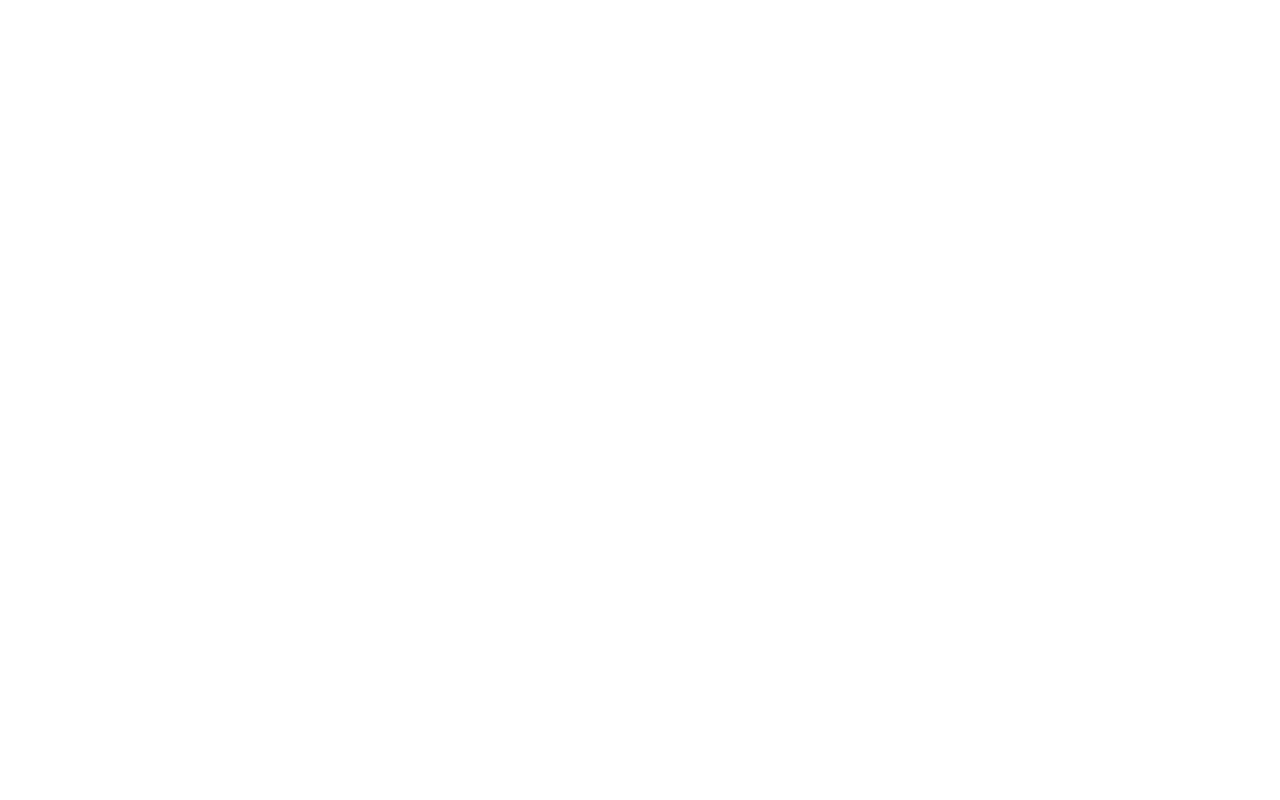
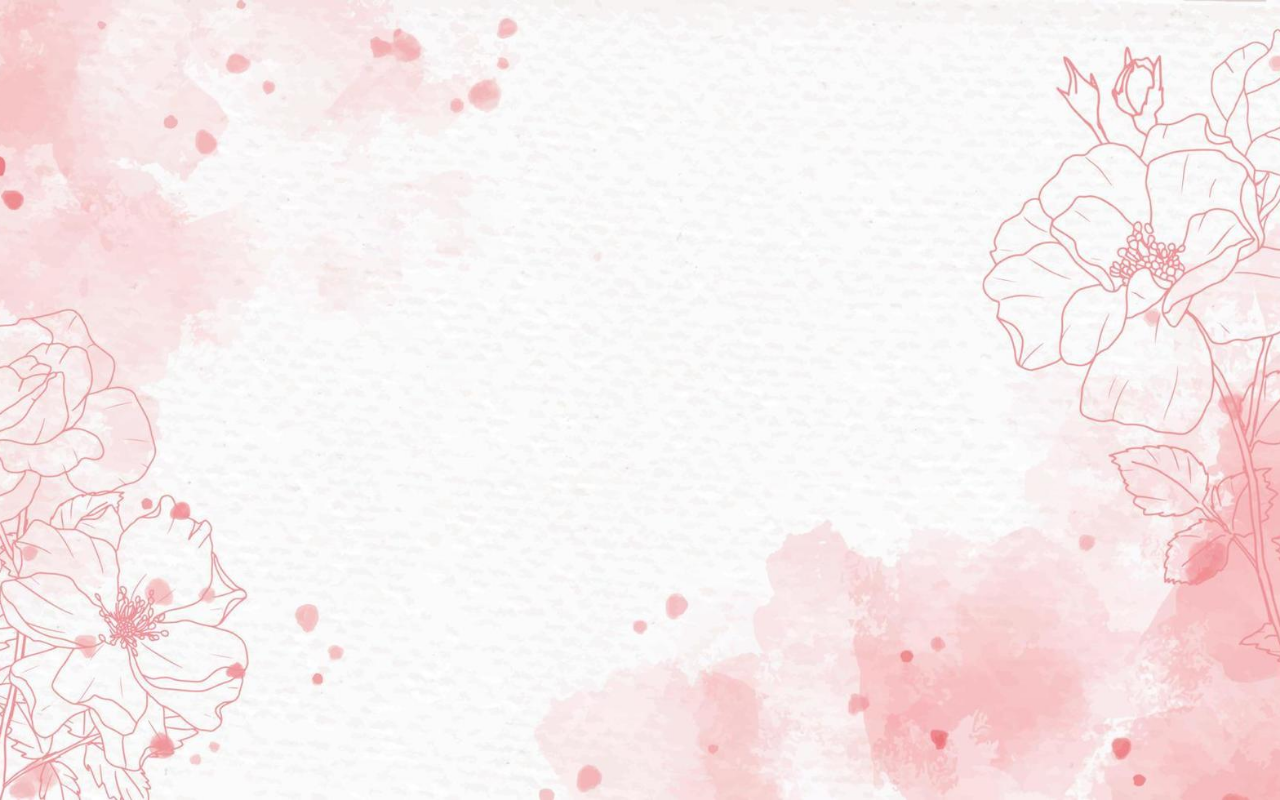
Before and after one commit to andfriends1/hello-kitty, a plain HTML site: page desenhohello.html in a window 1280 px wide. Drawn offline with Linux system fonts and the light colour scheme.

Commit message:
Update desenhohello.html

```diff
--- a/desenhohello.html
+++ b/desenhohello.html
@@ -3,7 +3,7 @@
 <title>inicio/bemvindo</title>
 <style>
 body {
-background: url("figurasite/aquarela.jpg") no-repeat center fixed;
+background: url("aquarela.jpg") no-repeat center fixed;
 background-size: cover;
 color: pink;
 }
```
